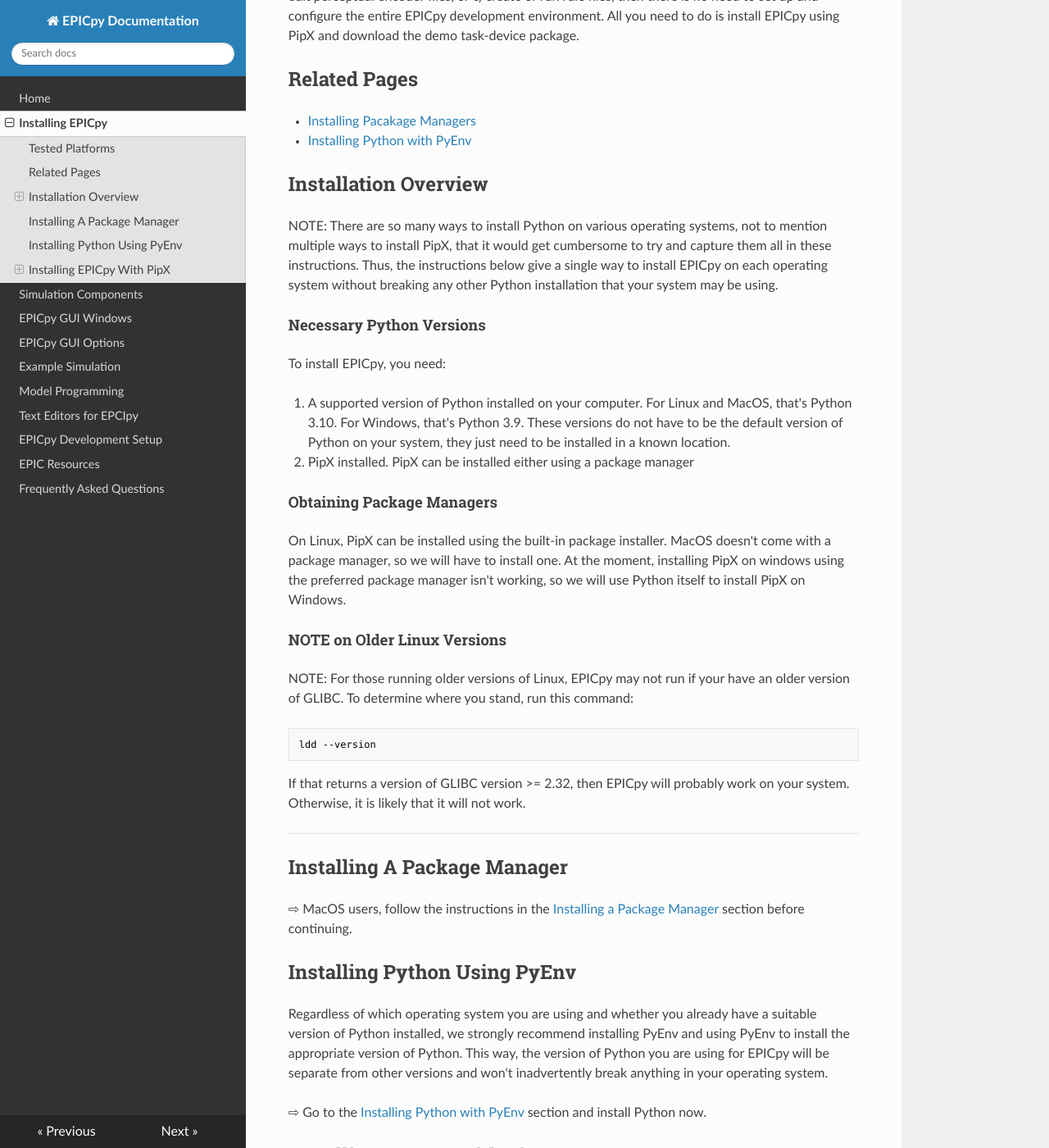
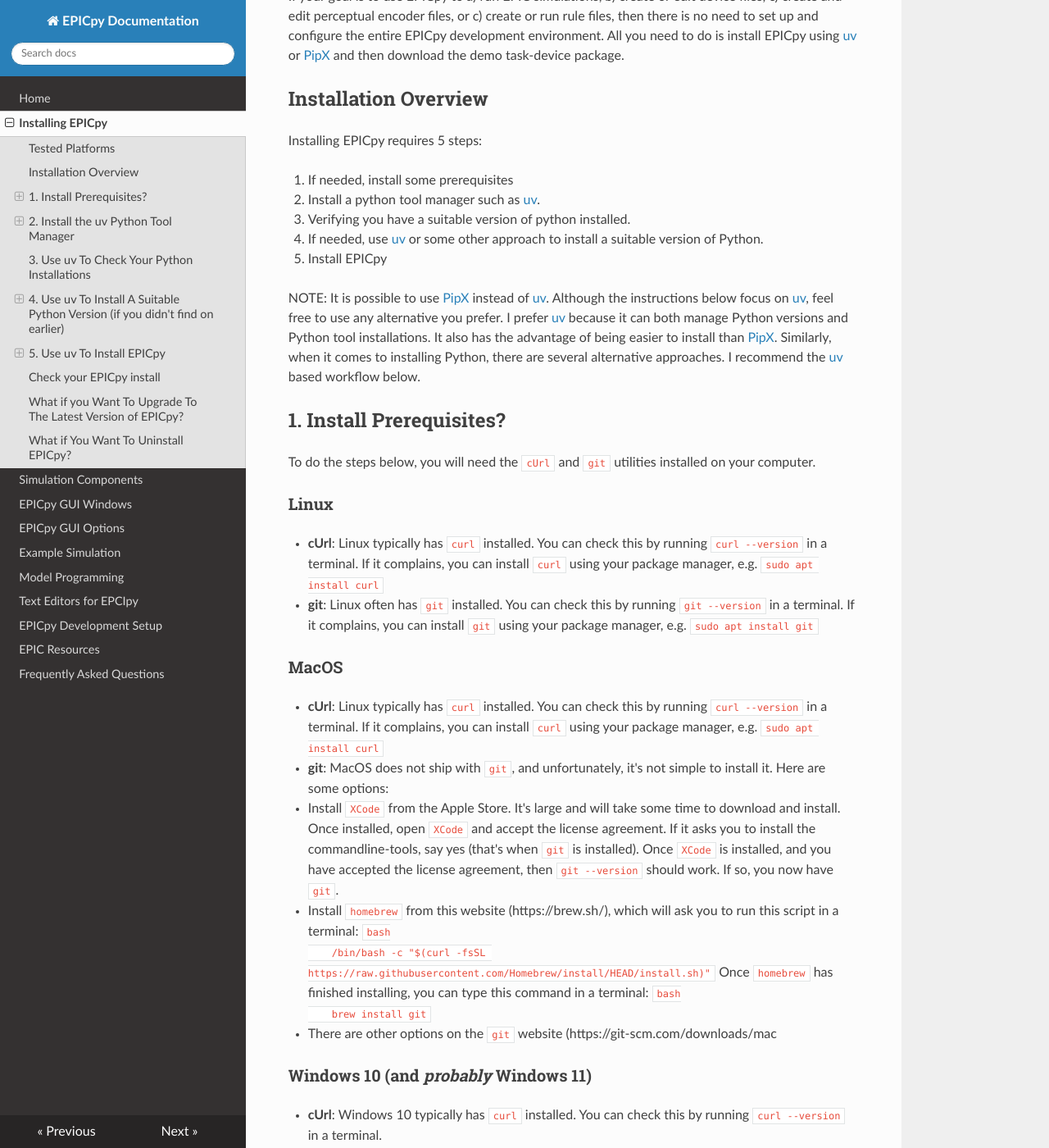
Before and after one commit to travisseymour/EPICpyDocs, an MkDocs documentation site: the page built from docs/installing.md, in a window 1280 px wide and 1400 px high, scrolled down 904 px. Shown: the whole window at 82% size. Built offline with MkDocs 1.6.1, drawn with Linux system fonts in a browser that asks for light colours; nearby versions of some CDN libraries; some of the changed text lies outside the part shown.

Commit message:
Simplified and updated installation instructions by using uv. Also included info on prerequisites.

````diff
--- a/docs/installing.md
+++ b/docs/installing.md
@@ -15,245 +15,212 @@
 - [x] 18.04 "Bionic"
 - [x] 20.04 LTS "Focal"
 - [x] 22.04 LTS "Jammy"
+- [x] 24.04 LTS "Jellyfish"
 
 MacOS Versions:
 
 - [x] 10.15 "Catalina" (Intel CPU)
 - [x] 11 "Big Sur" (Intel CPU)
 - [x] 12 "Monteray" (Intel CPU)
-- [ ] 13 "Ventura" (Intel CPU)
-- [ ] 12 "Monteray" (Apple CPU)
+- [x] 12 "Monteray" (Apple CPU)
+- [x] 13 "Sonoma" (Apple CPU)
 
 Windows Versions:
 
 - [x] 10
 - [ ] 11
 
-If your goal is to use EPICpy to a) run EPIC simulations, b) create or edit device files, c) create and edit perceptual encoder files, or c) create or run rule files, then there is no need to set up and configure the entire EPICpy development environment. All you need to do is install EPICpy using PipX and download the demo task-device package.
+If your goal is to use EPICpy to a) run EPIC simulations, b) create or edit device files, c) create and edit perceptual encoder files, or c) create or run rule files, then there is no need to set up and configure the entire EPICpy development environment. All you need to do is install EPICpy using [uv](https://docs.astral.sh/uv/) or [PipX](https://pipx.pypa.io/latest/installation/) and then download the demo task-device package.
 
-## Related Pages
-
-- [Installing Pacakage Managers](installing_a_package_manager.md)
-- [Installing Python with PyEnv](installing_python_with_pyenv.md)
 
 ## Installation Overview
 
-NOTE: There are so many ways to install Python on various operating systems, not to mention multiple ways to install PipX, that it would get cumbersome to try and capture them all in these instructions. Thus, the instructions below give a single way to install EPICpy on each operating system without breaking any other Python installation that your system may be using.
+Installing EPICpy requires 5 steps:
 
-#### Necessary Python Versions
+1. If needed, install some prerequisites
+2. Install a python tool manager such as [uv](https://docs.astral.sh/uv/).
+3. Verifying you have a suitable version of python installed.
+4. If needed, use [uv](https://docs.astral.sh/uv/) or some other approach to install a suitable version of Python.
+5. Install EPICpy
 
-To install EPICpy, you need:
+NOTE: It is possible to use [PipX](https://pipx.pypa.io/latest/installation/) instead of [uv](https://docs.astral.sh/uv/). Although the instructions below focus on [uv](https://docs.astral.sh/uv/), feel free to use any alternative you prefer. I prefer [uv](https://docs.astral.sh/uv/) because it can both manage Python versions and Python tool installations. It also has the advantage of being easier to install than [PipX](https://pipx.pypa.io/latest/installation/). Similarly, when it comes to installing Python, there are several alternative approaches. I recommend the [uv](https://docs.astral.sh/uv/) based workflow below.
 
-1. A supported version of Python installed on your computer. For Linux and MacOS, that's Python 3.10. For Windows, that's Python 3.9. These versions do not have to be the default version of Python on your system, they just need to be installed in a known location.
-2. PipX installed. PipX can be installed either using a package manager
+## 1. Install Prerequisites?
 
-#### Obtaining Package Managers
-
-On Linux, PipX can be installed using the built-in package installer. MacOS doesn't come with a package manager, so we will have to install one. At the moment, installing PipX on windows using the preferred package manager isn't working, so we will use Python itself to install PipX on Windows.
-
-#### NOTE on Older Linux Versions
-
-NOTE: For those running older versions of Linux, EPICpy may not run if your have an older version of GLIBC.
-To determine where you stand, run this command:
-
-```bash
-ldd --version
-```
-
-If that returns a version of GLIBC version >= 2.32, then EPICpy will probably work on your system. Otherwise, it is
-likely that it will not work.
-
-<hr>
-
-## Installing A Package Manager
-
-⇨ MacOS users, follow the instructions in the [Installing a Package Manager](installing_a_package_manager.md) section before continuing.
-
-## Installing Python Using PyEnv
-
-Regardless of which operating system you are using and whether you already have a suitable version of Python installed, we strongly recommend installing PyEnv and using PyEnv to install the appropriate version of Python. This way, the version of Python you are using for EPICpy will be separate from other versions and won't inadvertently break anything in your operating system.
-
-⇨ Go to the [Installing Python with PyEnv](installing_python_with_pyenv.md) section and install Python now.
-
-## Installing EPICpy With PipX
+To do the steps below, you will need the `cUrl` and `git` utilities installed on your computer.
 
 ### Linux
 
-### Installing Necessary System Package
+- **cUrl**: Linux typically has `curl` installed. You can check this by running `curl --version` in a terminal. If it complains, you can install `curl` using your package manager, e.g. `sudo apt install curl`
+- **git**: Linux often has `git` installed. You can check this by running `git --version` in a terminal. If it complains, you can install `git` using your package manager, e.g. `sudo apt install git`
 
-On Linux, you will likely need to install a system package allowing apps to interface with [XLib's cursor functions](https://packages.debian.org/sid/amd64/libs/libxcb-cursor0). This will avoid an `xcb plugin` error when you try to run EPICpy. The necessary command is below:
+### MacOS
+
+- **cUrl**: Linux typically has `curl` installed. You can check this by running `curl --version` in a terminal. If it complains, you can install `curl` using your package manager, e.g. `sudo apt install curl`
+- **git**: MacOS does not ship with `git`, and unfortunately, it's not simple to install it. Here are some options:
+  - Install `XCode` from the Apple Store. It's large and will take some time to download and install. Once installed, open `XCode` and accept the license agreement. If it asks you to install the commandline-tools, say yes (that's when `git` is installed). Once `XCode` is installed, and you have accepted the license agreement, then `git --version` should work. If so, you now have `git`.
+  - Install `homebrew` from this website (https://brew.sh/), which will ask you to run this script in a terminal:
+    ```bash
+    /bin/bash -c "$(curl -fsSL https://raw.githubusercontent.com/Homebrew/install/HEAD/install.sh)"
+    ```
+    Once `homebrew` has finished installing, you can type this command in a terminal:
+    ```bash
+    brew install git
+    ```
+  - There are other options on the `git` website (https://git-scm.com/downloads/mac
+
+### Windows 10 (and _probably_ Windows 11)
+
+- **cUrl**: Windows 10 typically has `curl` installed. You can check this by running `curl --version` in a terminal.
+- **git**: Windows does not ship with `git`, but you can install it by going to the `git` website (https://git-scm.com/downloads/win), downloading the appropriate binary installer, and running it. To verify the installation, go to the terminal and type `git --version`.
+
+## 2. Install the `uv` Python Tool Manager
+
+The official instructions for installing `uv` can be found on their installation page (https://docs.astral.sh/uv/getting-started/installation/). The critical steps are duplicated here:
+
+### MacOS and Linux
+
+In a terminal, use `curl` to download the script and execute it with `sh`:
 
 ```bash
-sudo apt install libxcb-cursor0
+curl -LsSf https://astral.sh/uv/install.sh | sh
 ```
 
-#### Installing PipX
+### Windows
 
-Install PipX onto your system using your package manager. All Linux variants come with a standard package manager, e.g.,
- `apt` on Debian-based distributions, `yum` on RedHat-based distributions, and `pacman` on Arch-based distributions.
-NOTE: I have only tested this on Debian systems, but theoretically, it should be universal.
+In powershell or cmd, use `irm` to download the script and execute it with `iex`:
 
 ```bash
-# recommended approach
-sudo apt install pipx
+powershell -ExecutionPolicy ByPass -c "irm https://astral.sh/uv/install.ps1 | iex"
 ```
 
-Now, close and reopen your terminal <-- **Do Not Skip This Step!**
 
-Make sure any installed apps will be on your path (otherwise, it will be challenging to use them after installation).
+## 3. Use `uv` To Check Your Python Installations
+
+In a terminal, enter this command:
 
 ```bash
-pipx ensurepath
+uv python list
 ```
 
-Basic PipX use
+On my system (Pop_OS Linux 20.04), I get a list like this:
+
+[![EPIC GUI Initial](resources/images/python_list_linux.png)](resources/images/python_list_linux.png)
+
+As you can see, I have several versions of Python installed. The current version of EPICpy requires specific versions to be installed:
+
+- **Windows**: Python 3.9
+- **MacOS & Linux**: Python 3.10
+
+As you can see above, I have multiple listings for Python 3.10. It would be wise to take the latest one. In the above image, I would make note of the path `/usr/bin/python3.10`, but either of the paths with 3.10 would be fine.
+
+Note that on MacOS, the listing would be similar. As with Linux, you're looking for an installed version of Python 3.10.
+
+[![EPIC GUI Initial](resources/images/python_list_macos.png)](resources/images/python_list_macos.png)
+
+On Windows, you might get a listing like this:
+
+[![EPIC GUI Initial](resources/images/python_list_windows.png)](resources/images/python_list_windows.png)
+
+Because we'd be looking for Python 3.9, I might make note of this path: <mark>add path here</mark>
+
+## 4. Use `uv` To Install A Suitable Python Version (if you didn't find on earlier)
+
+If you found a path to Python 3.10 (Linux & MacOS) or 3.9 (Windows), then you already have a version of Python that will work with EPICpy. If not, you can use `uv` to install a suitable version of Python:
+
+#### MacOS and Linux
+
+Install Python 3.10
 
 ```bash
-pipx list
-pipx install [PackageName|LocalPackageDirectory|PackageURL]
-pipx uninstall [PackageName]
-pipx upgrade [PackageName]
+uv python install 3.10
 ```
 
-#### Installing EPICpy with PipX
-
-I'm assuming you followed the instructions in the [Installing Python with PyEnv](installing_python_with_pyenv.md) section already. If not do so now.
-
-Generally, the command for installing a program with PipX is as follows:
-
-pipx install **[PATH TO SOURCE FILES]** --python **[PATH TO THE VERSION OF PYTHON TO USE WITH THE APPLIATION]**
-
-e.g., if your username was "testuser" and you used PyEnv to install Python 3.10.11, the something like this should work:
+View and make a note of the file path
 
 ```bash
-pipx install 'git+https://github.com/travisseymour/EPICpy.git' --python /home/testuser/.pyenv/versions/3.10.11/bin/python3
+uv python list
 ```
 
-This process may take a few minutes, please be patient.
+#### Windows
 
-NOTE: If you like seeing stuff happen while you wait, then add the `--verbose` flag, e.g.:
+Install Python 3.9
 
 ```bash
-pipx install --verbose 'git+https://github.com/travisseymour/EPICpy.git' --python /home/testuser/.pyenv/versions/3.10.11/bin/python3
+uv python install 3.9
 ```
+
+View and make a note of the file path
+
+```bash
+uv python list
+```
+
+## 5. Use `uv` To Install EPICpy
+
+Now that we have `uv` and a suitable version of Python installed, we can install EPICpy. The general format would be something like this:
+
+```bash
+uv tool install git+https:github.com/travisseymour/EPICpy.git --python [PATH_TO_PYTHON]
+```
+
+E.g. (your your command will depend on which python path you use):
+
+#### Linux (has to be Python 3.10)
+
+```bash
+uv tool install git+https:github.com/travisseymour/EPICpy.git --python /usr/bin/python3.10
+```
+
+#### MacOS (has to be Python 3.10)
+
+```bash
+uv tool install git+https:github.com/travisseymour/EPICpy.git --python @@@@@@@@@
+```
+
+#### Windows (has to be Python 3.9)
+
+```bash
+uv tool install git+https:github.com/travisseymour/EPICpy.git --python AppData\Local\Programs\Python\Python39\python.exe
+```
+
 
 <hr/>
 
-### MacOS
-
-#### Installing PipX
-
-The instructions below assume you have installed the Homebrew package manager on your machine. If not, go to the [Installing a Package Manager](installing_a_package_manager.md) section and do so now.
-
-Once you have installed Homebrew, you can install PipX using this command:
-
-```bash
-# recommended approach
-brew install pipx
-```
-
-Now, close and reopen your terminal <-- **Do Not Skip This Step!**
-
-Make sure any installed apps will be on your path (otherwise, it will be challenging to use them after installation).
-
-```bash
-pipx ensurepath
-```
-
-Basic PipX use
-
-```bash
-pipx list
-pipx install [PackageName|LocalPackageDirectory|PackageURL]
-pipx uninstall [PackageName]
-pipx upgrade [PackageName]
-```
-
-#### Installing EPICpy with PipX
-
-I'm assuming you followed the instructions in the [Installing Python with PyEnv](installing_python_with_pyenv.md) section already. If not do so now.
-
-Generally, the command for installing a program with PipX is as follows:
-
-pipx install **[PATH TO SOURCE FILES]** --python **[PATH TO THE VERSION OF PYTHON TO USE WITH THE APPLIATION]**
-
-e.g., if your username was "testuser" and you used PyEnv to install Python 3.10.11, the something like this should work:
-
-```bash
-pipx install 'git+https://github.com/travisseymour/EPICpy.git' --python /Users/testuser/.pyenv/versions/3.10.11/bin/python3
-```
-
-This process may take a few minutes, please be patient.
-
-NOTE: If you like seeing stuff happen while you wait, then add the `--verbose` flag, e.g.:
-
-```bash
-pipx install --verbose 'git+https://github.com/travisseymour/EPICpy.git' --python /Users/testuser/.pyenv/versions/3.10.11/bin/python3
-```
-
-<hr/>
-
-### Windows
-
-Note: The following was tested in PowrShell in Administer mode
-
-#### Installing PipX
-
-I'm assuming you followed the instructions in the [Installing Python with PyEnv](installing_python_with_pyenv.md) section already. If not do so now.
-
-Once you have installed Homebrew, you can install PipX using this command:
-
-(assuming your username is "testuser" and you installed Python 3.9.13)
-```bash
-C:\Users\testuser\.pyenv\pyenv-win\versions\3.9.13\python3.exe -m pip install pipx
-```
-
-Now, close and reopen your terminal <-- **Do Not Skip This Step!**
-
-Make sure any installed apps will be on your path (otherwise, it will be challenging to use them after installation).
-
-```bash
-C:\Users\testuser\.pyenv\pyenv-win\versions\3.9.13\python3.exe -m pipx ensurepath
-```
-
-Basic PipX use
-
-```bash
-# NOTE: Replace "python3" below with the full path to the version of
-# Python you used to install PipX.
-# E.g., C:\Users\testuser\.pyenv\pyenv-win\versions\3.9.13\python3.exe
-pipx list
-pipx install [PackageName|LocalPackageDirectory|PackageURL]
-pipx uninstall [PackageName]
-pipx upgrade [PackageName]
-```
-
-#### Installing EPICpy with PipX
-
-I'm assuming you followed the instructions in the [Installing Python with PyEnv](installing_python_with_pyenv.md) section already. If not do so now.
-
-Generally, the command for installing a program with PipX is as follows:
-
-pipx install **[PATH TO SOURCE FILES]** --python **[PATH TO THE VERSION OF PYTHON TO USE WITH THE APPLIATION]**
-
-e.g., if your username was "testuser" and you used PyEnv to install Python 3.10.11, the something like this should work:
-
-```bash
-C:\Users\testuser\.pyenv\pyenv-win\versions\3.9.13\python3.exe -m pipx install 'git+https://github.com/travisseymour/EPICpy.git' --python C:\Users\testuser\.pyenv\pyenv-win\versions\3.9.13\python3.exe
-```
-
-This process may take a few minutes, please be patient.
-
-NOTE: If you like seeing stuff happen while you wait, then add the `--verbose` flag, e.g.:
-
-```bash
-C:\Users\testuser\.pyenv\pyenv-win\versions\3.9.13\python3.exe -m pipx --verbose install 'git+https://github.com/travisseymour/EPICpy.git' --python C:\Users\testuser\.pyenv\pyenv-win\versions\3.9.13\python3.exe
-```
-
-<hr/>
-
-### Check your EPICpy install
+## Check your EPICpy install
 
 To run EPICpy, just open a terminal and type `EPICpy`, this should open several windows associated with the EPICpy
 application. In the menu, navigate to **Help->Tests->Standard_Run**. This should cause a test run of the demo
-choice-task device. If it completes and shows a colorful results graph, then all is well.
+choice-task device. If it completes and shows a colorful results graph, then all is well. Note that some users report having to run **Help->Tests->Standard_Run** a second time in order for the test to run successfully.
+
+## What if you Want To Upgrade To The Latest Version of EPICpy?
+
+On all operating systems, just open a terminal and type:
+
+Is EPICpy installed [OPTIONAL]?
+
+```bash
+uv tool list
+```
+
+**Upgrade EPICpy**
+
+```bash
+uv tool upgrade EPICpy
+```
+
+## What if You Want To Uninstall EPICpy?
+
+On all operating systems, just open a terminal and type:
+
+Is EPICpy installed [OPTIONAL]?
+
+```bash
+uv tool list
+```
+
+**Uninstall EPICpy**
+
+```bash
+uv tool uninstall EPICpy
+```
--- a/docs/installing_a_package_manager.md
+++ /dev/null
@@ -1,49 +0,0 @@
-# Installing a Package Manager
-
-## Linux
-
-On Linux, <u>you do not need to install a package manager</u>. All Linux variants come with a standard package manager, e.g.,
- `apt` on Debian-based distributions, `yum` on RedHat-based distributions, and `pacman` on Arch-based distributions.
-All instructions on this website assume you are installing on a Debian-based system, and thus use the `apt` package
-manager in examples. However, you should be able to easily edit these calls to the appropriate versions on your version
-of Linux.
-
-## MacOS
-
-Homebrew (https://brew.sh/) is a package manager for MacOS. Some MacOS users already have Homebrew installed.
-To see if you already have Homebrew, just enter `brew list` on the commandline. If you get anything other than
-an error, you already have Homebrew. If you, you must install it:
-
-To install Homebrew, open Terminal and paste this into a terminal:
-
-```bash
-/bin/bash -c "$(curl -fsSL https://raw.githubusercontent.com/Homebrew/install/HEAD/install.sh)"
-```
-
-(or if you'd feel safer grabbing it directly from the Homebrew website, go here: https://brew.sh/)
-
-This will take a moment. When it's done, you will have a working installation of Homebrew.
-
-NOTE: you may be instructed to run these two commands (or something similar) in the terminal to add Homebrew to your PATH:
-
-```bash
-(echo; echo 'eval "$(/usr/local/bin/brew shellenv"') >> /Users/testuser/.zprofile
-eval "$(/usr/local/bin/brew shellenv)"
-```
-
-## Windows
-
-Chocolatey (https://chocolatey.org/) is a package manager for Windows. Some Windows users already have Chocolatey
-installed.
-To see if you already have Chocolatey, just enter `choco list` on the commandline. If you get anything other than
-an error, you already have Chocolatey. If not, you must install it:
-
-To install Chocolatey, open PowerShell in Administer mode, and then paste this into a terminal
-
-```bash
-Set-ExecutionPolicy Bypass -Scope Process -Force; [System.Net.ServicePointManager]::SecurityProtocol = [System.Net.ServicePointManager]::SecurityProtocol -bor 3072; iex ((New-Object System.Net.WebClient).DownloadString('https://community.chocolatey.org/install.ps1'))"
-```
-(or if you'd feel safer grabbing it directly from the Chocolatey website, go here: https://chocolatey.org/install
-and copy it)
-
-This will take a moment. When it's done, you will have a working installation of Chocolatey.
--- a/docs/installing_python_with_pyenv.md
+++ /dev/null
@@ -1,145 +0,0 @@
-# Installing Python Using PyEnv
-
-The easiest way to install and manage multiple versions of Python is by using PyEvn (https://github.com/pyenv/pyenv). See below for instructions on installing PyEnv and an EPICpy compatible version of Python on your system.
-
-
-## Install PyEvn
-
-To install PyEnv, use one of these commands:
-
-### Linux:
-
-On Linux, required prerequisites needed for PyEnv will depend heavily on what's already installed. It's likely that some or all of the following are already installed. However, for completeness, here is the full setup:
-
-First, you need to make sure you have the standard set of build tools installed
-
-```bash
-sudo apt install build-essential
-```
-
-Next, you need several prerequisites specifically required by PyEnv:
-
-```bash
-sudo apt install libssl-dev libffi-dev libncurses5-dev zlib1g zlib1g-dev libreadline-dev libbz2-dev libsqlite3-dev make gcc curl git
-```
-
-Now you can install PyEnv:
-
-```bash
-curl https://pyenv.run | bash
-```
-(If you'd feel safer, you can grab this command from the pyenv-installer website: https://github.com/pyenv/pyenv-installer)
-
-After this completes, it will ask you to copy this to the end of your shell config (e.g., on typically bash-based Linux systems, you would add this to the end of your `~/.bashrc` file):
-
-```
-export PYENV_ROOT="$HOME/.pyenv"
-command -v pyenv >/dev/null || export PATH="$PYENV_ROOT/bin:$PATH"
-eval "$(pyenv init -)"
-```
-
-If you use another type of shell, then there will be some equivalent way to approach this task.
-
-Finally, type this command to reset your terminal (or just close and re-open it):
-
-```bash
-exec $SHELL
-```
-<hr>
-
-### MacOS:
-
-For MacOS, you will need the Homebrew package manager installed. If not, go to the [Installing A Package Manager](installing_a_package_manager.md) section first.
-
-```bash
-brew install pyenv
-```
-
-After this completes, it will ask you to copy this to the end of your shell config (e.g., on bash based systems, this would be `.bashrc`, on zsh based systems, this would be '.zprofile'):
-
-```
-export PYENV_ROOT="$HOME/.pyenv"
-command -v pyenv >/dev/null || export PATH="$PYENV_ROOT/bin:$PATH"
-eval "$(pyenv init -)"
-```
-
-Afterward, close Terminal and then restart it so that those changes can take effect. **<-- Don't forget this step!**
-
-<hr>
-
-### Windows
-
-Open a PowerShell terminal window and type in this command to set the required permissions to install PyEnv:
-
-```bash
-Set-ExecutionPolicy -ExecutionPolicy RemoteSigned -Scope LocalMachine
-```
-
-Now install PyEnv:
-
-```bash
-Invoke-WebRequest -UseBasicParsing -Uri "https://raw.githubusercontent.com/pyenv-win/pyenv-win/master/pyenv-win/install-pyenv-win.ps1" -OutFile "./install-pyenv-win.ps1"; &"./install-pyenv-win.ps1"
-```
-(If you'd feel safer copying the command from the website, go here: [https://github.com/pyenv-win/pyenv-win](https://github.com/pyenv-win/pyenv-win))
-
-When that finishes, you must close and re-open PowerShell!
-
-
-## Install Python Using PyEnv
-
-```bash
-# MacOS and Linux
-pyenv install 3.10
-# Windows
-pyenv install 3.9.13
-```
-
-which will install the latest version of Python 3.10 (e.g., this is currently 3.10.11) on Linux and MacOS. If on Windows, you'd be installing the latest version of Python 3.9 (e.g., this is currently 3.9.16).
-
-## Obtain Python Location
-
-You can always see which versions of Python you have installed with PyEnv by typing this command
-
-```bash
-pyenv versions
-```
-
-returns something like this:
-
-```
-  3.6.9
-  3.8.7
-  3.9.7
-  3.9.10
-  3.10.11
-  3.11.2
-```
-
-### on Linux and MacOS
-
-On Linux and MacOS, the path to your PyEnv Python versions will be something like this:
-
-/home/**USERNAME**/.pyenv/versions/**VERSION**/bin/python3
-
-e.g., if your username is `testuser` and the version you want to run is 3.10.11, then your path would be:
-
-```bash
-/home/testusr/.pyenv/versions/3.10.11/bin/python3
-```
-### on Windows
-
-On Windows, the path to your PyEnv Python versions will be something like this:
-
-C:\Users\[**USERNAME**]\.pyenv\pyenv-win\versions\[**VERSION**]\python.exe
-
-e.g., if your username is `testuser` and the version you want to run is 3.9.13, then your path would be:
-
-```bash
-C:\Users\testuser\.pyenv\pyenv-win\versions\3.9.13\python.exe
-```
-
-Note that you can uninstall a version of Python anytime by making a call like this:
-
-```bash
-pyenv uninstall 3.9.13
-```
--- a/mkdocs.yml
+++ b/mkdocs.yml
@@ -1,5 +1,5 @@
 site_name: EPICpy Documentation
-site_url: https://cogmodlab.ucsc.edu/2022/03/14/epic/
+site_url: https://github.com/travisseymour/EPICpy
 nav:
   - Home: index.md
   - Installing EPICpy: installing.md
````
Also changed, not shown: docs/resources/images/python_list_linux.png (added), docs/resources/images/python_list_macos.png (added), docs/resources/images/python_list_windows.png (added), 1 other file.
